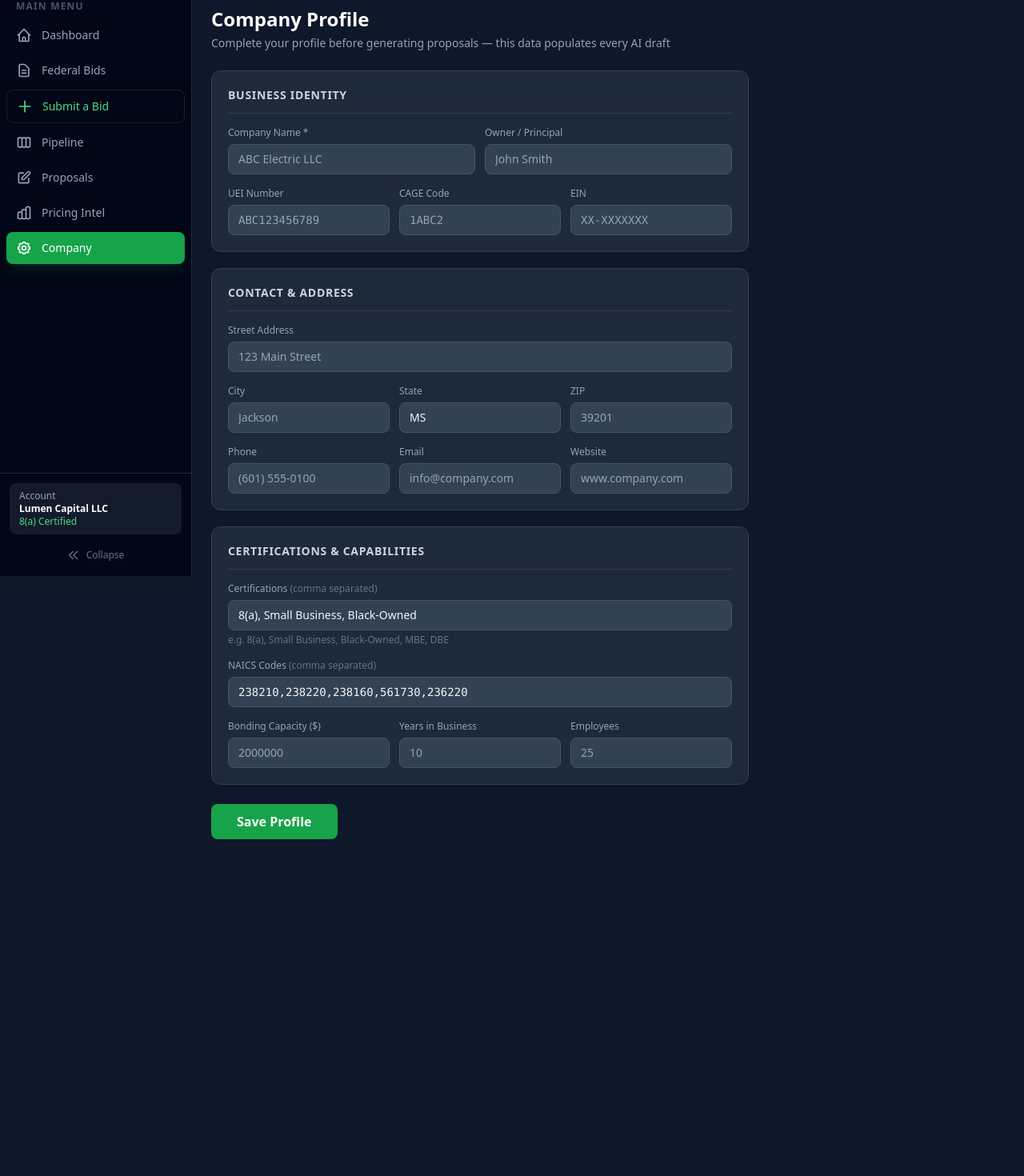
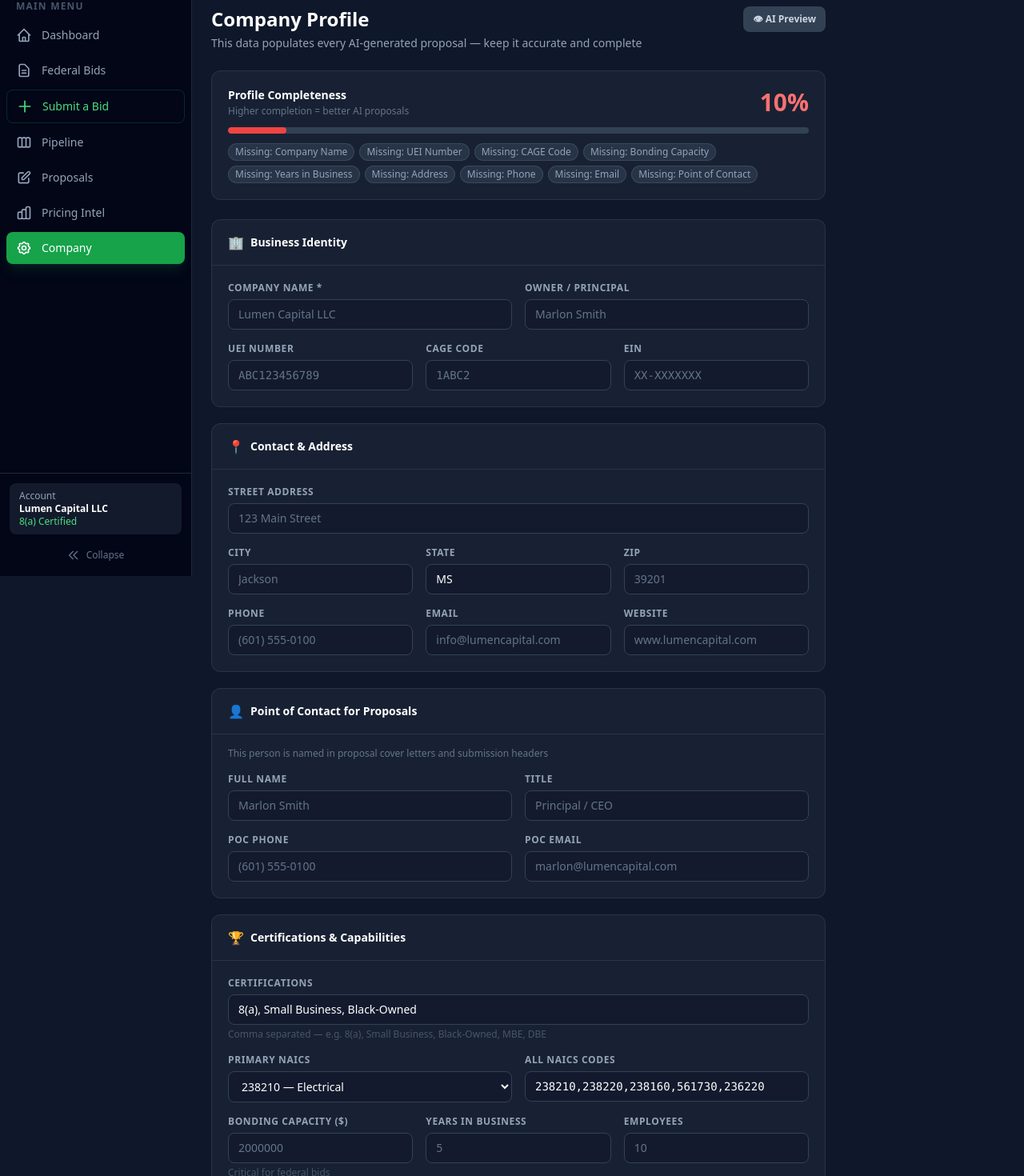
Before and after one commit to HeritageRealtySolutions/govcon-system, a React (Vite) app in the folder client/: page /setup in a window 1280 px wide. Shown: the part 80-1550 px from the top of the page at 80% size. Before the commit the page ends 1153 px from the top, so only its background shows below. Built offline with nearby package versions, Linux system fonts and the light colour scheme; no server answers; the HTML template or start-up script is replaced by a standard one.

Commit message:
Update CompanySetup.jsx

```diff
--- a/client/src/pages/CompanySetup.jsx
+++ b/client/src/pages/CompanySetup.jsx
@@ -7,37 +7,70 @@ const EMPTY = {
   certifications: '8(a), Small Business, Black-Owned',
   naics_codes: '238210,238220,238160,561730,236220',
   bonding_capacity: '', years_in_business: '', employee_count: '',
+  poc_name: '', poc_title: '', poc_phone: '', poc_email: '',
+  primary_naics: '238210',
 };
 
-function FieldGroup({ label, children }) {
+const COMPLETION_FIELDS = [
+  { key: 'company_name',    label: 'Company Name',     weight: 15 },
+  { key: 'uei_number',      label: 'UEI Number',       weight: 15 },
+  { key: 'cage_code',       label: 'CAGE Code',        weight: 10 },
+  { key: 'certifications',  label: 'Certifications',   weight: 10 },
+  { key: 'bonding_capacity',label: 'Bonding Capacity', weight: 15 },
+  { key: 'years_in_business',label: 'Years in Business',weight: 10 },
+  { key: 'address',         label: 'Address',          weight: 5  },
+  { key: 'phone',           label: 'Phone',            weight: 5  },
+  { key: 'email',           label: 'Email',            weight: 5  },
+  { key: 'poc_name',        label: 'Point of Contact', weight: 10 },
+];
+
+function completionScore(form) {
+  const earned = COMPLETION_FIELDS
+    .filter(f => form[f.key] && String(form[f.key]).trim())
+    .reduce((s, f) => s + f.weight, 0);
+  return Math.min(earned, 100);
+}
+
+function FieldGroup({ label, icon, children }) {
   return (
-    <div className="bg-slate-800 border border-slate-700 rounded-xl p-5 space-y-4">
-      <h2 className="text-slate-300 font-semibold text-sm uppercase tracking-wider border-b border-slate-700 pb-3">{label}</h2>
-      {children}
+    <div className="bg-slate-800/60 border border-slate-700/60 rounded-xl overflow-hidden">
+      <div className="px-5 py-4 border-b border-slate-700/60 flex items-center gap-2">
+        <span className="text-base">{icon}</span>
+        <h2 className="text-white font-semibold text-sm">{label}</h2>
+      </div>
+      <div className="p-5 space-y-4">{children}</div>
     </div>
   );
 }
 
 export default function CompanySetup() {
-  const [form, setForm] = useState(EMPTY);
+  const [form, setForm]   = useState(EMPTY);
   const [saved, setSaved] = useState(false);
   const [loaded, setLoaded] = useState(false);
+  const [saving, setSaving] = useState(false);
+  const [preview, setPreview] = useState(false);
 
   useEffect(() => {
     fetch(`${BASE_URL}/api/company`).then(r => r.json()).then(d => {
-      if (d) { setForm({ ...EMPTY, ...d }); setLoaded(true); }
+      if (d && d.company_name) { setForm({ ...EMPTY, ...d }); setLoaded(true); }
     }).catch(() => {});
   }, []);
 
   async function submit(e) {
     e.preventDefault();
+    setSaving(true);
     const r = await fetch(`${BASE_URL}/api/company`, {
       method: 'POST',
       headers: { 'Content-Type': 'application/json' },
       body: JSON.stringify(form),
     });
     const d = await r.json();
-    if (d.id) { setSaved(true); setTimeout(() => setSaved(false), 4000); }
+    if (d.id || d.success) {
+      setSaved(true);
+      setLoaded(true);
+      setTimeout(() => setSaved(false), 4000);
+    }
+    setSaving(false);
   }
 
   const f = (key, type = 'text') => ({
@@ -46,112 +79,243 @@ export default function CompanySetup() {
     onChange: e => setForm(p => ({ ...p, [key]: e.target.value })),
   });
 
+  const score       = completionScore(form);
+  const scoreColor  = score >= 80 ? 'text-green-400' : score >= 50 ? 'text-yellow-400' : 'text-red-400';
+  const barColor    = score >= 80 ? 'bg-green-500'   : score >= 50 ? 'bg-yellow-500'   : 'bg-red-500';
+  const missingFields = COMPLETION_FIELDS.filter(f => !form[f.key] || !String(form[f.key]).trim());
+
+  const inputCls = "w-full bg-slate-900/60 border border-slate-700 rounded-lg px-3 py-2 text-white text-sm placeholder-slate-500 focus:outline-none focus:border-green-500 focus:ring-1 focus:ring-green-500/30 transition-colors";
+  const labelCls = "block text-slate-400 text-xs font-semibold uppercase tracking-wider mb-1.5";
+
   return (
-    <div className="max-w-2xl">
-      <div className="mb-6">
-        <h1 className="text-2xl font-bold text-white">Company Profile</h1>
-        <p className="text-slate-400 text-sm mt-1">
-          {loaded
-            ? '✓ Profile loaded — update fields as needed'
-            : 'Complete your profile before generating proposals — this data populates every AI draft'}
-        </p>
+    <div className="space-y-6 max-w-3xl">
+
+      {/* Header */}
+      <div className="flex items-start justify-between gap-4">
+        <div>
+          <h1 className="text-2xl font-bold text-white">Company Profile</h1>
+          <p className="text-slate-400 text-sm mt-1">
+            This data populates every AI-generated proposal — keep it accurate and complete
+          </p>
+        </div>
+        <button
+          onClick={() => setPreview(p => !p)}
+          className="flex-shrink-0 bg-slate-700 hover:bg-slate-600 text-slate-300 text-xs font-semibold px-3 py-2 rounded-lg transition-colors"
+        >
+          {preview ? 'Hide Preview' : '👁 AI Preview'}
+        </button>
       </div>
 
+      {/* Completion Score */}
+      <div className="bg-slate-800/60 border border-slate-700/60 rounded-xl p-5">
+        <div className="flex items-center justify-between mb-3">
+          <div>
+            <h2 className="text-white font-semibold text-sm">Profile Completeness</h2>
+            <p className="text-slate-500 text-xs mt-0.5">
+              Higher completion = better AI proposals
+            </p>
+          </div>
+          <span className={`text-3xl font-bold ${scoreColor}`}>{score}%</span>
+        </div>
+
+        {/* Progress bar */}
+        <div className="h-2 bg-slate-700 rounded-full overflow-hidden mb-3">
+          <div
+            className={`h-full ${barColor} rounded-full transition-all duration-500`}
+            style={{ width: `${score}%` }}
+          />
+        </div>
+
+        {/* Missing fields */}
+        {missingFields.length > 0 && (
+          <div className="flex flex-wrap gap-1.5">
+            {missingFields.map(f => (
+              <span key={f.key}
+                className="text-xs bg-slate-700/60 text-slate-400 border border-slate-600/60 px-2 py-0.5 rounded-full">
+                Missing: {f.label}
+              </span>
+            ))}
+          </div>
+        )}
+
+        {score === 100 && (
+          <p className="text-green-400 text-sm font-medium">✓ Profile complete — AI has everything it needs</p>
+        )}
+      </div>
+
+      {/* AI Preview */}
+      {preview && (
+        <div className="bg-slate-900/60 border border-green-700/30 rounded-xl p-5">
+          <h3 className="text-green-400 text-xs font-bold uppercase tracking-wider mb-3">
+            What the AI sees when generating your proposals
+          </h3>
+          <pre className="text-slate-300 text-xs leading-relaxed whitespace-pre-wrap font-mono">
+{`Company: ${form.company_name || '[missing]'}
+Owner: ${form.owner_name || '[missing]'}
+UEI: ${form.uei_number || '[missing]'} | CAGE: ${form.cage_code || '[missing]'}
+Certifications: ${form.certifications || '[missing]'}
+Bonding Capacity: ${form.bonding_capacity ? '$' + Number(form.bonding_capacity).toLocaleString() : '[missing]'}
+Years in Business: ${form.years_in_business || '[missing]'}
+Employees: ${form.employee_count || '[missing]'}
+Primary NAICS: ${form.primary_naics || '[missing]'}
+NAICS Codes: ${form.naics_codes || '[missing]'}
+Location: ${[form.city, form.state, form.zip].filter(Boolean).join(', ') || '[missing]'}
+POC: ${form.poc_name || '[missing]'} — ${form.poc_email || '[missing]'}`}
+          </pre>
+        </div>
+      )}
+
       <form onSubmit={submit} className="space-y-5">
-        <FieldGroup label="Business Identity">
-          <div className="grid grid-cols-2 gap-3">
+
+        {/* Business Identity */}
+        <FieldGroup label="Business Identity" icon="🏢">
+          <div className="grid grid-cols-1 sm:grid-cols-2 gap-4">
             <div>
-              <label className="label">Company Name *</label>
-              <input required className="input" placeholder="ABC Electric LLC" {...f('company_name')} />
+              <label className={labelCls}>Company Name *</label>
+              <input required className={inputCls} placeholder="Lumen Capital LLC" {...f('company_name')} />
             </div>
             <div>
-              <label className="label">Owner / Principal</label>
-              <input className="input" placeholder="John Smith" {...f('owner_name')} />
+              <label className={labelCls}>Owner / Principal</label>
+              <input className={inputCls} placeholder="Marlon Smith" {...f('owner_name')} />
             </div>
           </div>
-          <div className="grid grid-cols-3 gap-3">
+          <div className="grid grid-cols-1 sm:grid-cols-3 gap-4">
             <div>
-              <label className="label">UEI Number</label>
-              <input className="input font-mono" placeholder="ABC123456789" {...f('uei_number')} />
+              <label className={labelCls}>UEI Number</label>
+              <input className={`${inputCls} font-mono`} placeholder="ABC123456789" {...f('uei_number')} />
             </div>
             <div>
-              <label className="label">CAGE Code</label>
-              <input className="input font-mono" placeholder="1ABC2" {...f('cage_code')} />
+              <label className={labelCls}>CAGE Code</label>
+              <input className={`${inputCls} font-mono`} placeholder="1ABC2" {...f('cage_code')} />
             </div>
             <div>
-              <label className="label">EIN</label>
-              <input className="input font-mono" placeholder="XX-XXXXXXX" {...f('ein')} />
+              <label className={labelCls}>EIN</label>
+              <input className={`${inputCls} font-mono`} placeholder="XX-XXXXXXX" {...f('ein')} />
             </div>
           </div>
         </FieldGroup>
 
-        <FieldGroup label="Contact & Address">
+        {/* Contact & Address */}
+        <FieldGroup label="Contact & Address" icon="📍">
           <div>
-            <label className="label">Street Address</label>
-            <input className="input" placeholder="123 Main Street" {...f('address')} />
+            <label className={labelCls}>Street Address</label>
+            <input className={inputCls} placeholder="123 Main Street" {...f('address')} />
           </div>
-          <div className="grid grid-cols-3 gap-3">
+          <div className="grid grid-cols-1 sm:grid-cols-3 gap-4">
             <div>
-              <label className="label">City</label>
-              <input className="input" placeholder="Jackson" {...f('city')} />
+              <label className={labelCls}>City</label>
+              <input className={inputCls} placeholder="Jackson" {...f('city')} />
             </div>
             <div>
-              <label className="label">State</label>
-              <input className="input" placeholder="MS" {...f('state')} />
+              <label className={labelCls}>State</label>
+              <input className={inputCls} placeholder="MS" {...f('state')} />
             </div>
             <div>
-              <label className="label">ZIP</label>
-              <input className="input" placeholder="39201" {...f('zip')} />
+              <label className={labelCls}>ZIP</label>
+              <input className={inputCls} placeholder="39201" {...f('zip')} />
             </div>
           </div>
-          <div className="grid grid-cols-3 gap-3">
+          <div className="grid grid-cols-1 sm:grid-cols-3 gap-4">
             <div>
-              <label className="label">Phone</label>
-              <input className="input" placeholder="(601) 555-0100" {...f('phone')} />
+              <label className={labelCls}>Phone</label>
+              <input className={inputCls} placeholder="(601) 555-0100" {...f('phone')} />
             </div>
             <div>
-              <label className="label">Email</label>
-              <input type="email" className="input" placeholder="info@company.com" {...f('email')} />
+              <label className={labelCls}>Email</label>
+              <input type="email" className={inputCls} placeholder="info@lumencapital.com" {...f('email')} />
             </div>
             <div>
-              <label className="label">Website</label>
-              <input className="input" placeholder="www.company.com" {...f('website')} />
+              <label className={labelCls}>Website</label>
+              <input className={inputCls} placeholder="www.lumencapital.com" {...f('website')} />
             </div>
           </div>
         </FieldGroup>
 
-        <FieldGroup label="Certifications & Capabilities">
-          <div>
-            <label className="label">Certifications <span className="text-slate-500">(comma separated)</span></label>
-            <input className="input" {...f('certifications')} />
-            <p className="text-slate-500 text-xs mt-1">e.g. 8(a), Small Business, Black-Owned, MBE, DBE</p>
-          </div>
-          <div>
-            <label className="label">NAICS Codes <span className="text-slate-500">(comma separated)</span></label>
-            <input className="input font-mono" {...f('naics_codes')} />
-          </div>
-          <div className="grid grid-cols-3 gap-3">
+        {/* Point of Contact */}
+        <FieldGroup label="Point of Contact for Proposals" icon="👤">
+          <p className="text-slate-500 text-xs -mt-1">
+            This person is named in proposal cover letters and submission headers
+          </p>
+          <div className="grid grid-cols-1 sm:grid-cols-2 gap-4">
             <div>
-              <label className="label">Bonding Capacity ($)</label>
-              <input type="number" className="input" placeholder="2000000" {...f('bonding_capacity', 'number')} />
+              <label className={labelCls}>Full Name</label>
+              <input className={inputCls} placeholder="Marlon Smith" {...f('poc_name')} />
             </div>
             <div>
-              <label className="label">Years in Business</label>
-              <input type="number" className="input" placeholder="10" {...f('years_in_business', 'number')} />
+              <label className={labelCls}>Title</label>
+              <input className={inputCls} placeholder="Principal / CEO" {...f('poc_title')} />
+            </div>
+          </div>
+          <div className="grid grid-cols-1 sm:grid-cols-2 gap-4">
+            <div>
+              <label className={labelCls}>POC Phone</label>
+              <input className={inputCls} placeholder="(601) 555-0100" {...f('poc_phone')} />
             </div>
             <div>
-              <label className="label">Employees</label>
-              <input type="number" className="input" placeholder="25" {...f('employee_count', 'number')} />
+              <label className={labelCls}>POC Email</label>
+              <input type="email" className={inputCls} placeholder="marlon@lumencapital.com" {...f('poc_email')} />
             </div>
           </div>
         </FieldGroup>
 
+        {/* Certifications & Capabilities */}
+        <FieldGroup label="Certifications & Capabilities" icon="🏆">
+          <div>
+            <label className={labelCls}>Certifications</label>
+            <input className={inputCls} {...f('certifications')} />
+            <p className="text-slate-600 text-xs mt-1">Comma separated — e.g. 8(a), Small Business, Black-Owned, MBE, DBE</p>
+          </div>
+          <div className="grid grid-cols-1 sm:grid-cols-2 gap-4">
+            <div>
+              <label className={labelCls}>Primary NAICS</label>
+              <select className={inputCls} value={form.primary_naics || '238210'}
+                onChange={e => setForm(p => ({ ...p, primary_naics: e.target.value }))}>
+                <option value="238210">238210 — Electrical</option>
+                <option value="238220">238220 — Plumbing / HVAC</option>
+                <option value="238160">238160 — Roofing</option>
+                <option value="561730">561730 — Landscaping</option>
+                <option value="236220">236220 — General Construction</option>
+              </select>
+            </div>
+            <div>
+              <label className={labelCls}>All NAICS Codes</label>
+              <input className={`${inputCls} font-mono`} {...f('naics_codes')} />
+            </div>
+          </div>
+          <div className="grid grid-cols-1 sm:grid-cols-3 gap-4">
+            <div>
+              <label className={labelCls}>Bonding Capacity ($)</label>
+              <input type="number" className={inputCls} placeholder="2000000" {...f('bonding_capacity', 'number')} />
+              <p className="text-slate-600 text-xs mt-1">Critical for federal bids</p>
+            </div>
+            <div>
+              <label className={labelCls}>Years in Business</label>
+              <input type="number" className={inputCls} placeholder="5" {...f('years_in_business', 'number')} />
+            </div>
+            <div>
+              <label className={labelCls}>Employees</label>
+              <input type="number" className={inputCls} placeholder="10" {...f('employee_count', 'number')} />
+            </div>
+          </div>
+        </FieldGroup>
+
+        {/* Save */}
         <div className="flex items-center gap-4 pt-1">
-          <button type="submit" className="btn-primary px-8 py-2.5 text-base">
-            Save Profile
+          <button
+            type="submit"
+            disabled={saving}
+            className="flex items-center gap-2 bg-green-600 hover:bg-green-500 disabled:opacity-50 text-white font-semibold text-sm px-6 py-2.5 rounded-lg transition-colors"
+          >
+            {saving
+              ? <><span className="w-4 h-4 border-2 border-white/30 border-t-white rounded-full animate-spin inline-block"/>Saving...</>
+              : '💾 Save Profile'
+            }
           </button>
           {saved && (
             <span className="text-green-400 text-sm font-medium">✓ Profile saved successfully</span>
+          )}
+          {loaded && !saved && (
+            <span className="text-slate-500 text-xs">Last saved profile loaded</span>
           )}
         </div>
       </form>
```
